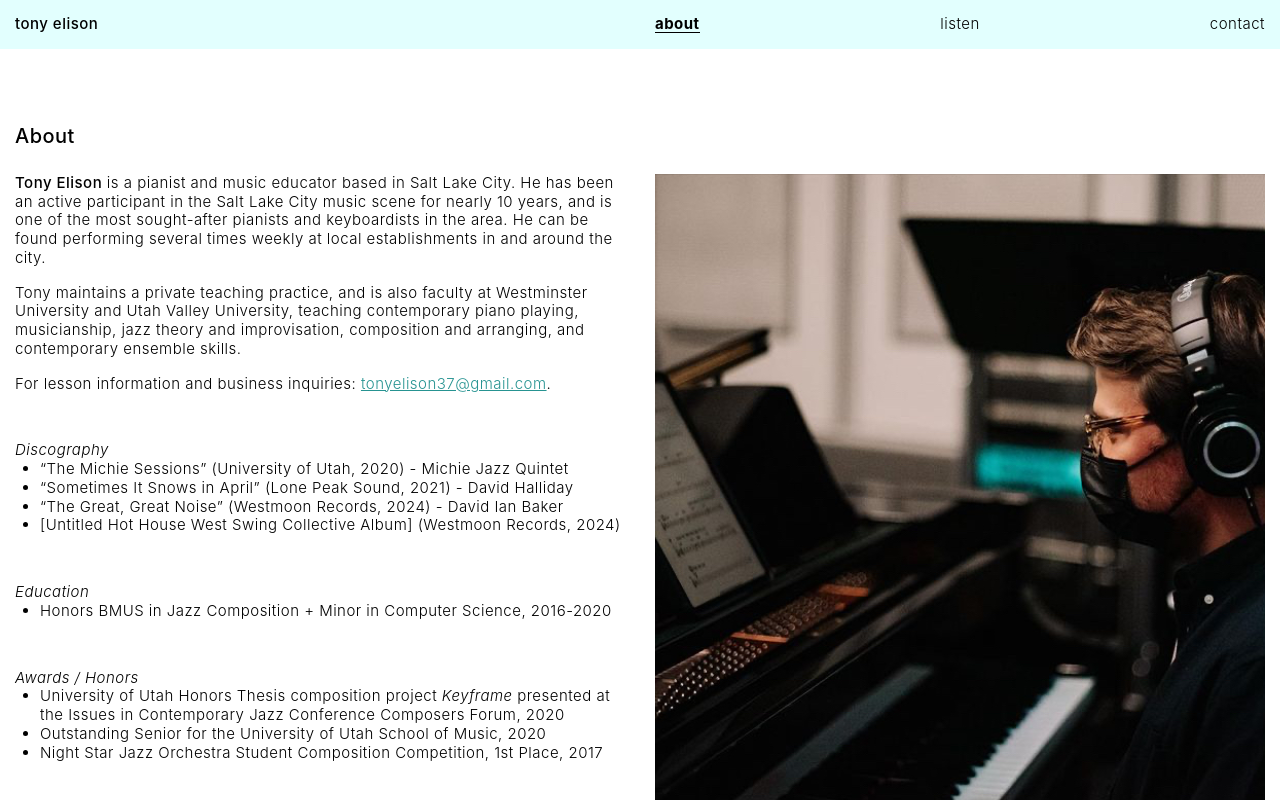
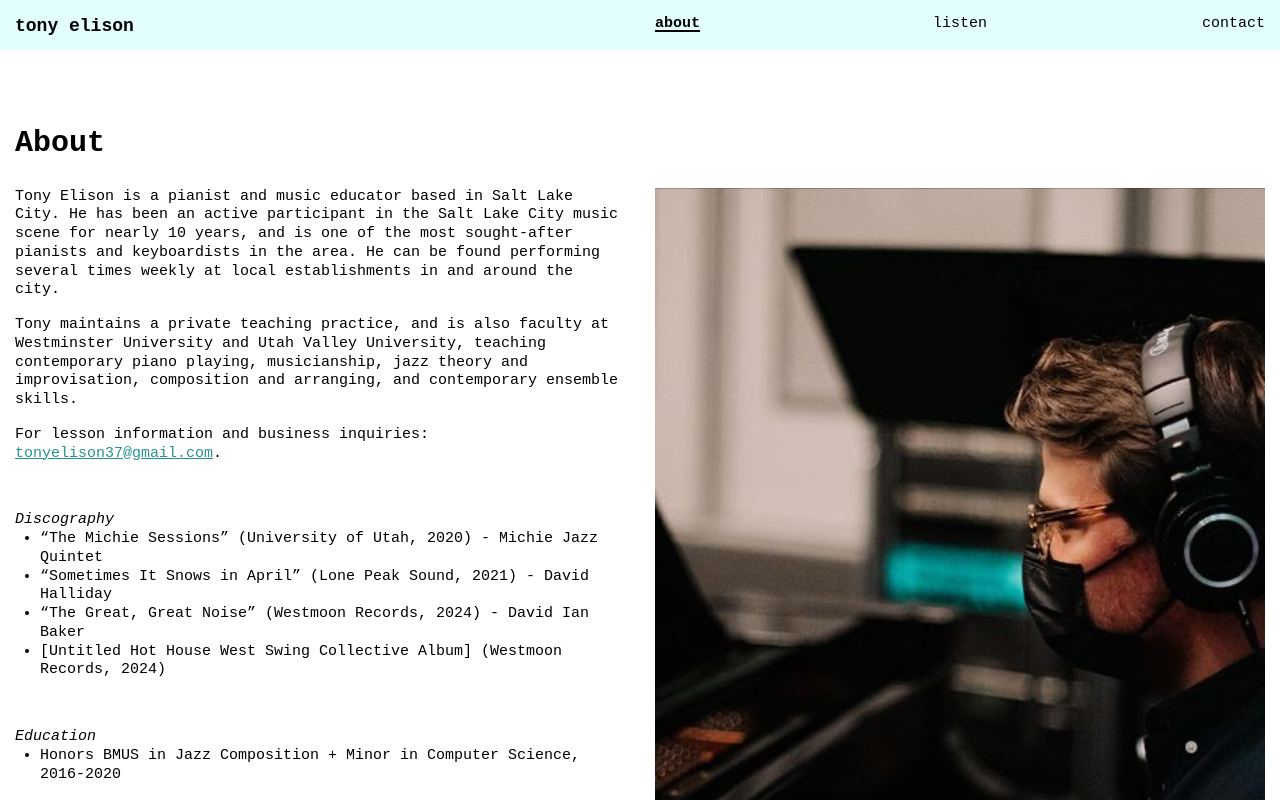
Before and after one commit to tonyelison/music, a Nuxt app: page / in a window 1280 px wide. Shown: the top 800 px of the page. Built offline with nearby package versions, Linux system fonts and the light colour scheme.

Commit message:
Adjust text spacing, use monospace fontface

```diff
--- a/assets/stylesheets/main.css
+++ b/assets/stylesheets/main.css
@@ -7,11 +7,12 @@
 body {
   height: 100vh;
 
-  font-family: Inter, Arial, Helvetica, sans-serif;
+  /* font-family: Inter, Arial, Helvetica, sans-serif; */
+  font-family: "Courier New", Courier, monospace;
   font-weight: 300;
   font-size: 15px;
   line-height: 1.25;
-  letter-spacing: 0.03rem;
+  /* letter-spacing: 0.03rem; */
 }
 
 body > div#__nuxt {
@@ -74,6 +75,14 @@ nav a:not(.router-link-exact-active):hover::before {
   transform: scaleX(1);
 }
 
+nav a.router-link-exact-active::before {
+  height: 2px;
+}
+
+nav a.router-link-exact-active {
+  font-weight: bold;
+}
+
 nav > div:nth-child(1) {
   text-align: left;
 }
@@ -86,12 +95,9 @@ nav > div:nth-child(3) {
   text-align: right;
 }
 
-.router-link-exact-active {
+.logo {
   font-weight: bold;
-}
-
-.logo {
-  font-weight: 500;
+  font-size: 18px;
 }
 
 main {
@@ -101,8 +107,7 @@ main {
 
 h1 {
   margin-bottom: 25px;
-  font-size: 20px;
-  font-weight: 500;
+  font-size: 1;
 }
 
 h2 {
@@ -127,6 +132,10 @@ ul {
   display: grid;
   grid-template-columns: 1fr 1fr;
   gap: 30px;
+}
+
+.about .info {
+  max-width: 800px;
 }
 
 .about .img-container {
--- a/pages/index.vue
+++ b/pages/index.vue
@@ -1,7 +1,7 @@
 <template>
   <h1>About</h1>
   <div class="about">
-    <div>
+    <div class="info">
       <section>
         <p>
           <strong class="weight-md">Tony Elison</strong> is a pianist and music
```
